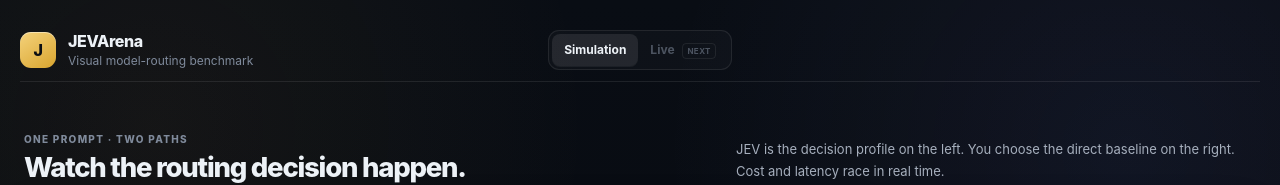
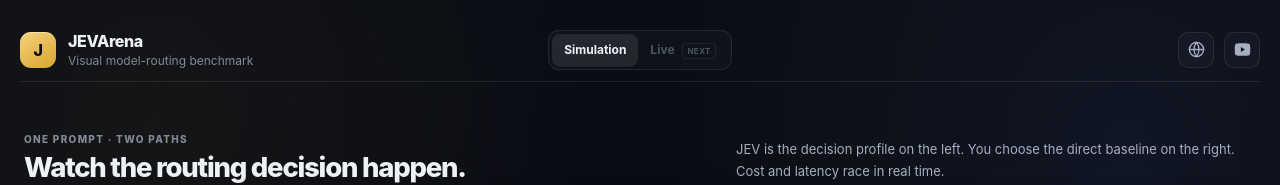
Before and after one commit to pouramin/JEVArena, a React (Vite) app: page / in a window 1280 px wide. Shown: the top 185 px of the page. Built offline with nearby package versions, Linux system fonts and the light colour scheme.

Commit message:
ui: style website and YouTube header links

```diff
--- a/src/styles.css
+++ b/src/styles.css
@@ -164,9 +164,59 @@
   gap: 10px;
 }
 
-.run-counter {
-  color: var(--muted);
-  font-size: 12px;
+.external-link-button {
+  width: 36px;
+  height: 36px;
+  display: grid;
+  place-items: center;
+  border: 1px solid var(--border);
+  border-radius: 10px;
+  color: var(--muted-2);
+  background: rgba(255, 255, 255, 0.025);
+  text-decoration: none;
+  transition:
+    transform 140ms ease,
+    border-color 140ms ease,
+    color 140ms ease,
+    background 140ms ease;
+}
+
+.external-link-button svg {
+  width: 19px;
+  height: 19px;
+  fill: none;
+  stroke: currentColor;
+  stroke-width: 1.7;
+  stroke-linecap: round;
+  stroke-linejoin: round;
+}
+
+.external-link-button:hover {
+  transform: translateY(-1px);
+  border-color: var(--border-strong);
+  color: var(--text);
+  background: rgba(255, 255, 255, 0.055);
+}
+
+.external-link-button:focus-visible {
+  outline: 2px solid rgba(255, 255, 255, 0.5);
+  outline-offset: 2px;
+}
+
+.youtube-link svg {
+  stroke: none;
+}
+
+.youtube-link .youtube-shell {
+  fill: currentColor;
+}
+
+.youtube-link .youtube-play {
+  fill: #0b0e13;
+}
+
+.youtube-link:hover {
+  color: #ff5d5d;
 }
 
 .ghost-button,
@@ -1149,10 +1199,6 @@
   }
 
   .topbar-center {
-    display: none;
-  }
-
-  .run-counter {
     display: none;
   }
 
```
